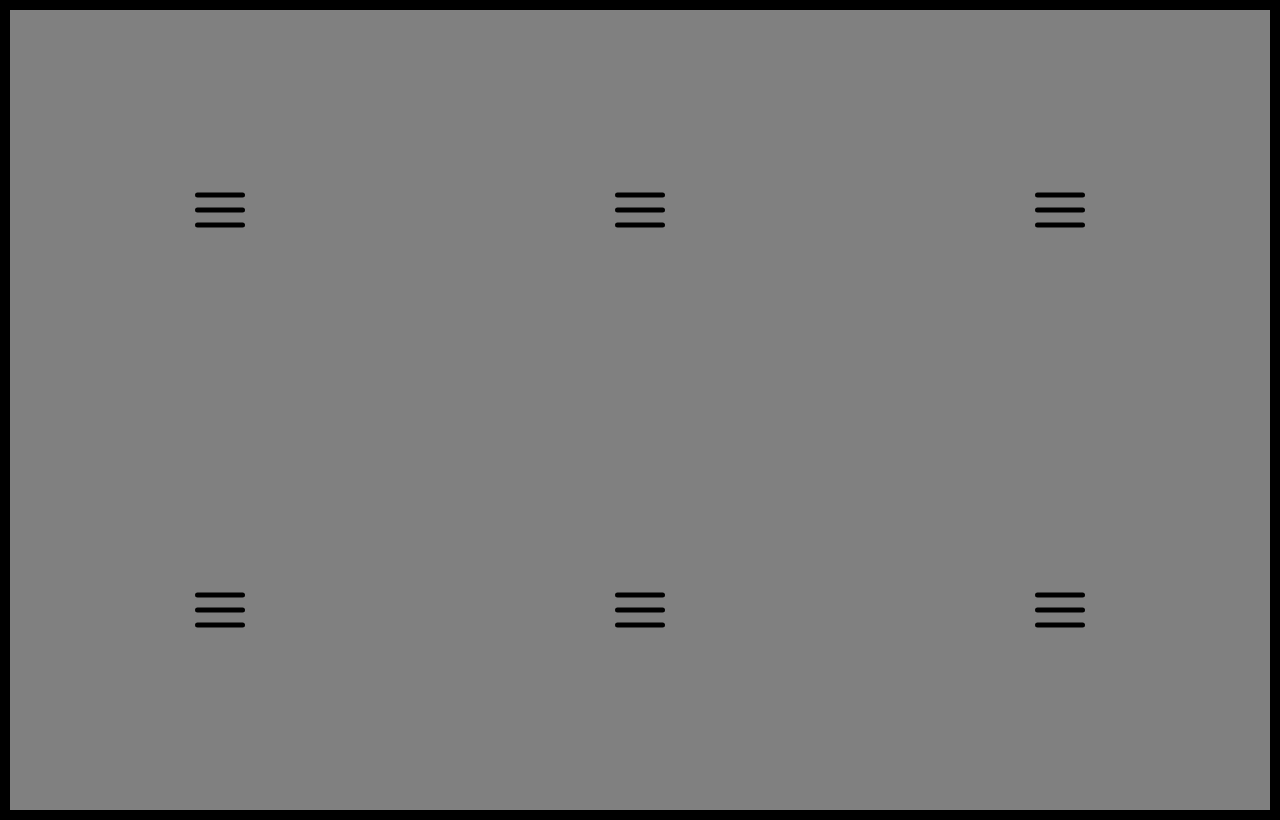
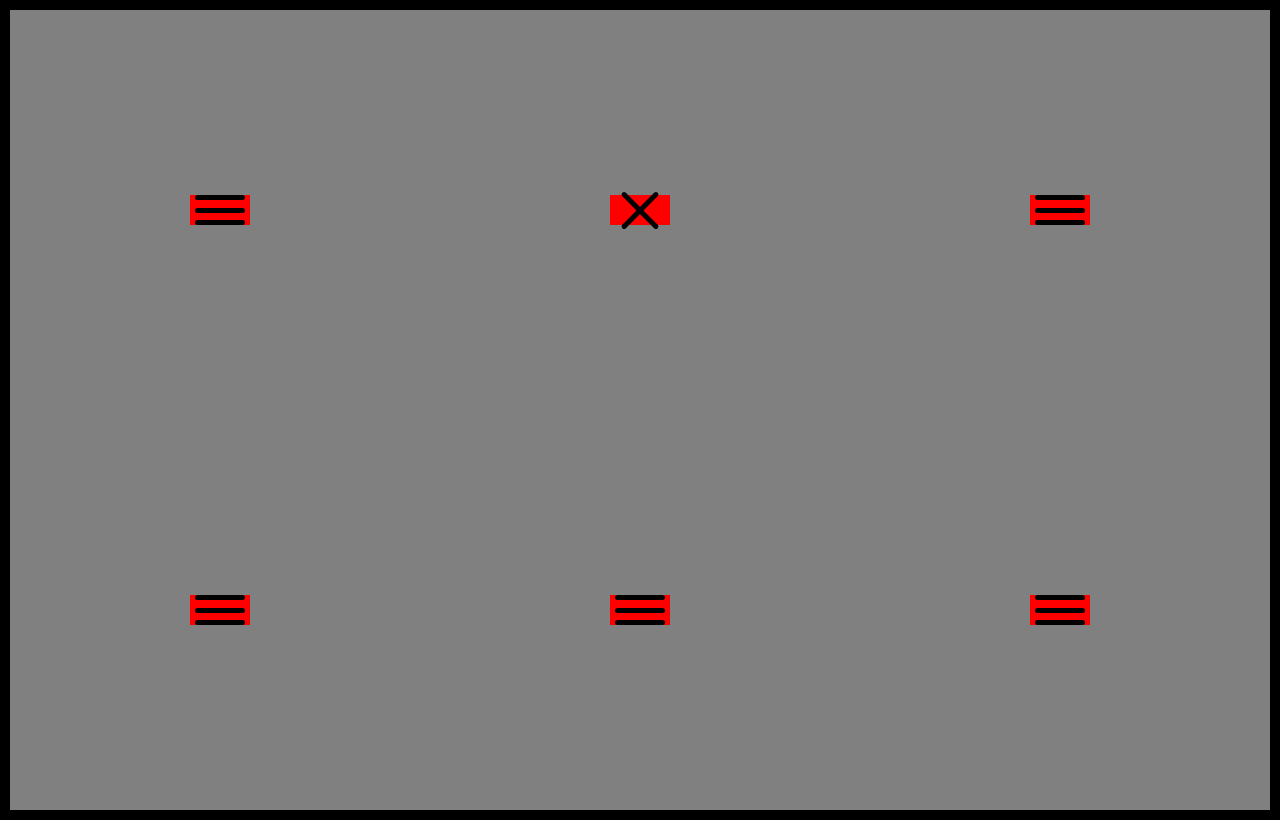
Before and after one commit to NotKijana/navburgers, a website: page index.html in a window 1280 px wide. Both pictures are taken after a click on the element 640 px from the left and 210 px from the top of the page. Drawn offline with Linux system fonts and the light colour scheme.

Commit message:
Changed transition to top 2nd Button

```diff
--- a/index.html
+++ b/index.html
@@ -24,7 +24,7 @@
                 </div>
             </li>
             <li class="grid_item">
-                <div class="burger">
+                <div id="collapse" class="burger">
                     <div class="line line1"></div>
                     <div class="line line2"></div>
                     <div class="line line3"></div>
--- a/index.js
+++ b/index.js
@@ -1,5 +1,10 @@
 const disappearBurger = document.querySelector('#disappear');
+const collapseBurger = document.querySelector('#collapse')
 
 disappearBurger.addEventListener('click', function() {
     disappearBurger.classList.toggle('open')
 })
+
+collapseBurger.addEventListener('click', function() {
+    collapseBurger.classList.toggle('open')
+})
--- a/sass/components/_burgers.scss
+++ b/sass/components/_burgers.scss
@@ -1,13 +1,18 @@
 .burger {
-    padding: 1rem 0.5rem;
     cursor: pointer;
     overflow: visible;
     background-color: transparent;
+
+    height: 3rem;
+    width: 6rem;
+    padding: 1rem 1.5rem;
+
     position: absolute;
     top: 50%;
     left: 50%;
     transform: translate(-50%, -50%);
     z-index: 10;
+    background-color: red;
 }
 
 .line {
@@ -16,27 +21,68 @@
     border-radius: 1rem;
     background-color: black;
     display: block;
+    position: absolute;
+    left: 50%;
+    transform: translateX(-50%);
 }
 
 .line1 {
-    transform: translateY(-1rem);
+    top: 0rem;
+}
+
+.line2 {
+    top: 1.25rem;
 }
 
 .line3 {
-    transform: translateY(1rem);
+    bottom: 0rem;
 }
 
 #disappear {
+    .line {
+        transition: all 100ms ease-in;
+    }
+
     .line2 {
         opacity: 1;
-        transition: all 200ms ease;
-        transition-property: opacity, translate;
     }
 
     &.open {
+        .line1 {
+            transform: translateX(-50%) rotate(45deg);
+            top: 1.5rem;
+
+        }
         .line2 {
             opacity: 0;
-            transform: translateX(-1rem);
+            left: -0.5rem;
+        }
+        .line3 {
+            transform: translateX(-50%) rotate(-45deg);
+            top: 50%;
         }
     }
 }
+
+#collapse {
+    .line {
+        transition: top 75ms ease-in,
+        transform 50ms ease-in 75ms,
+        opacity 50ms ease-in 50ms;
+    }
+
+    &.open {
+
+        .line1 {
+            transform: translateX(-50%) rotate(45deg);
+            top: 1.25rem;
+        }
+        .line2 {
+            opacity: 0;
+        }
+        .line3 {
+            transform: translateX(-50%) rotate(-45deg);
+            top: 1.25rem;
+        }
+    }
+}
--- a/sass/main.scss
+++ b/sass/main.scss
@@ -10,3 +10,4 @@
 
 @import "utils/functions";
 @import "utils/mixins";
+@import "utils/animations";
```
Also changed, not shown: css/styles.css, sass/utils/_animations.scss (added), 1 other file.
